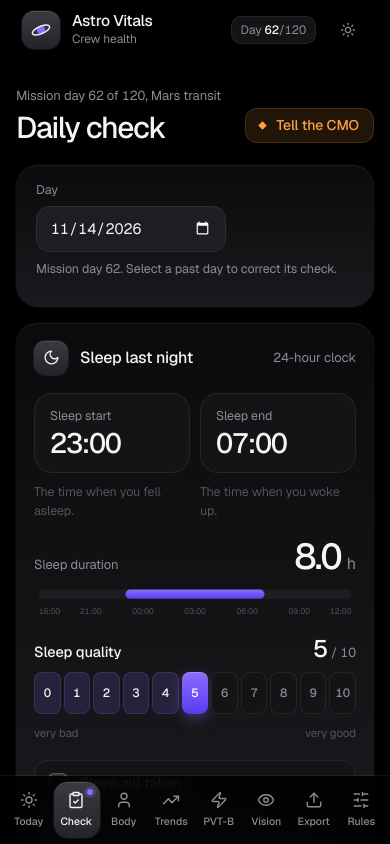
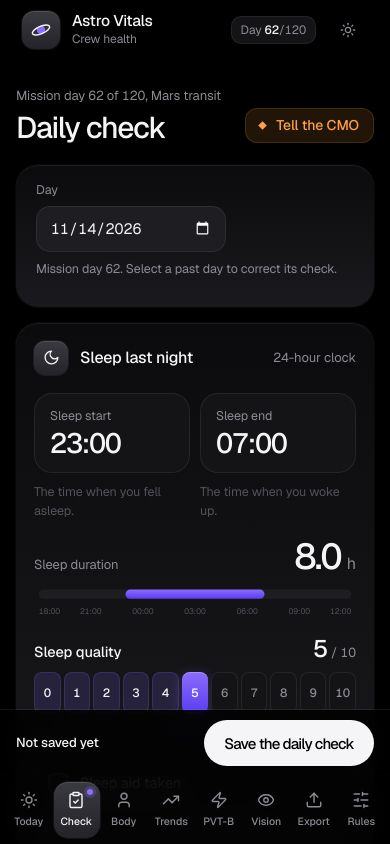
Before and after one commit to LouisLanganay/astro-vitals, a Svelte app in the folder app/: page / in a window 390 px wide. Both pictures are taken after a click on the button "Daily check". Shown: the top 844 px of the page. Built offline with nearby package versions, Linux system fonts and the light colour scheme.

Commit message:
feat(app): keep the save button of the daily check on screen below 1000 px
Show the number of fields with an error, not the field paths.

```diff
--- a/app/src/screens/daily/DailyCheck.svelte
+++ b/app/src/screens/daily/DailyCheck.svelte
@@ -636,11 +636,11 @@
           {@render fieldError('red_flags')}
         </section>
 
-        <section class="card rise" style:--i={5}>
+        <section class="card rise savecard" style:--i={5}>
           <div class="savebar">
             <div>
               <b>{view.check.answers || savedOk ? `Saved for ${missionDayLabel(view.mission_day).toLowerCase()}` : 'Not saved yet'}</b>
-              <div class="small muted">A second save for the same day replaces the first.</div>
+              <div class="small muted hint">A second save for the same day replaces the first.</div>
             </div>
             <button
               type="submit"
@@ -659,7 +659,11 @@
             </button>
           </div>
           {#if error}
-            <p class="banner error" role="alert">{errorText(error)}</p>
+            <p class="banner error" role="alert">
+              {error.kind === 'validation' && error.errors.length > 0
+                ? `${error.errors.length === 1 ? '1 field has' : `${error.errors.length} fields have`} an error. Correct ${error.errors.length === 1 ? 'it' : 'them'}, then save again.`
+                : errorText(error)}
+            </p>
           {/if}
         </section>
       </div>
@@ -1102,6 +1106,51 @@
   .savebar b {
     font-weight: 500;
   }
+  @media (max-width: 999px) {
+    form {
+      padding-bottom: 76px;
+    }
+    .savecard {
+      position: fixed;
+      left: 0;
+      right: 0;
+      bottom: calc(68px + env(safe-area-inset-bottom, 0px));
+      z-index: 25;
+      gap: 8px;
+      padding: 10px max(16px, env(safe-area-inset-right, 0px)) 10px max(16px, env(safe-area-inset-left, 0px));
+      border-radius: 0;
+      background: color-mix(in srgb, var(--bg) 84%, transparent);
+      backdrop-filter: blur(18px) saturate(1.4);
+      -webkit-backdrop-filter: blur(18px) saturate(1.4);
+      box-shadow: 0 -1px 0 var(--line);
+      animation: bar-up 320ms var(--ease-out) backwards;
+    }
+    .savecard .savebar {
+      flex-wrap: nowrap;
+    }
+    .savecard .savebar > div {
+      flex: 1;
+      min-width: 0;
+      font-size: 13px;
+    }
+    .savecard .hint {
+      display: none;
+    }
+    .savecard .save {
+      width: auto;
+      min-width: 0;
+      flex: none;
+      min-height: 46px;
+      padding: 10px 20px;
+      font-size: 15px;
+    }
+  }
+  @keyframes bar-up {
+    from {
+      transform: translateY(100%);
+      opacity: 0;
+    }
+  }
   .save {
     min-width: 230px;
     transition:
```
